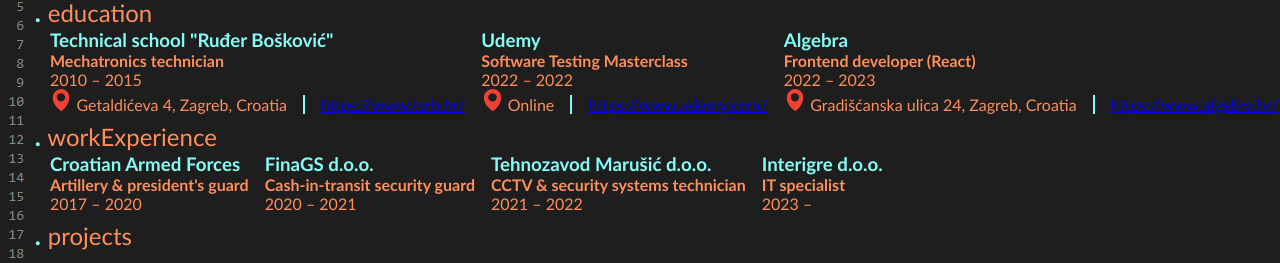
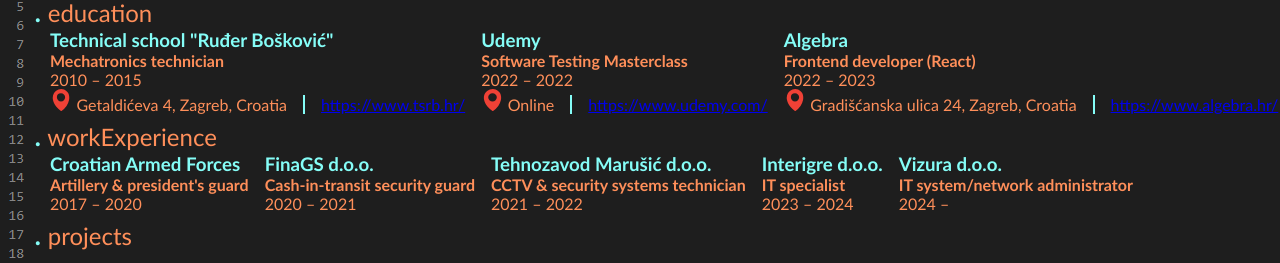
Before and after one commit to mbanovic5252/CV, a plain HTML site: page index.html in a window 1280 px wide. Shown: the part 78-341 px from the top of the page. Drawn offline with Linux system fonts and the light colour scheme.

Commit message:
2024 update of CV

```diff
--- a/index.html
+++ b/index.html
@@ -180,6 +180,19 @@
             <span>
               <label>2023</label>
               <span>–</span>
+              <label>2024</label>
+            </span>
+          </div>
+        </article>
+        <article class="experience">
+          <h3 class="experience__title color-aqua">Vizura d.o.o.</h3>
+
+          <h4 class="experience__subtitle">IT system/network administrator</h4>
+
+          <div class="experience__metas">
+            <span>
+              <label>2024</label>
+              <span>–</span>
               <label></label>
             </span>
           </div>
```
